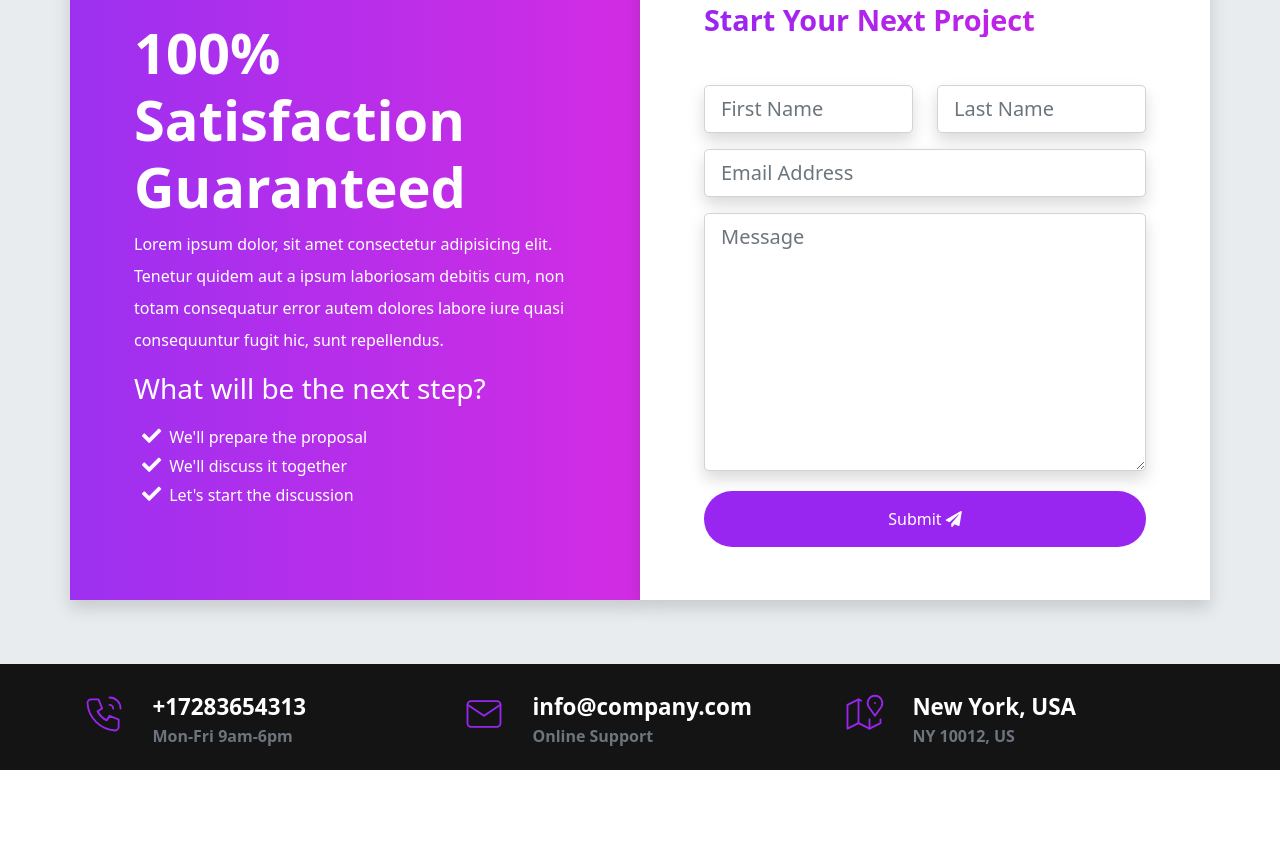
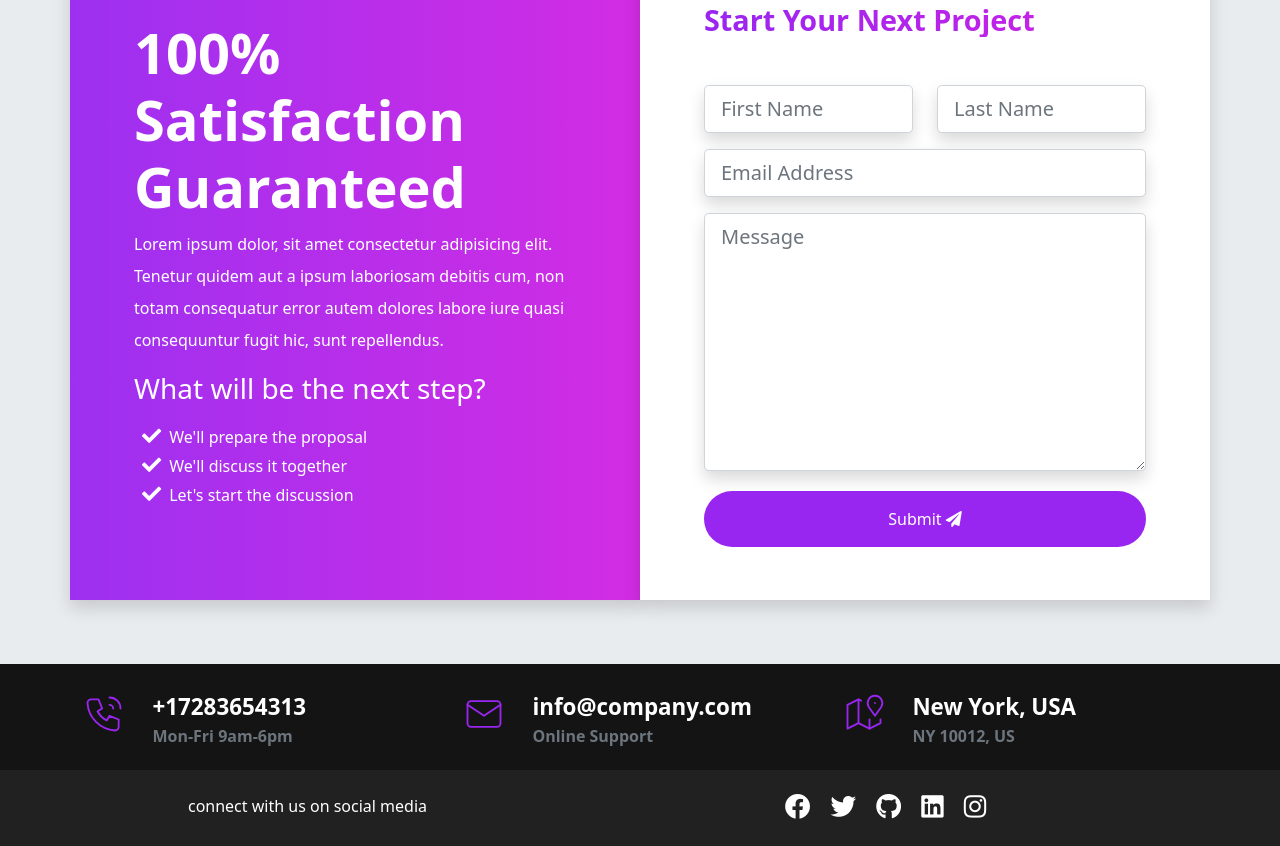
Before and after one commit to prajwalpoojary/bootstrap-website, a website: page index.html in a window 1280 px wide. Shown: the part 6990-7836 px from the top of the page. Before the commit the page ends 7760 px from the top, so only its background shows below. Drawn offline with Linux system fonts and the light colour scheme.

Commit message:
footer middle section

```diff
--- a/index.html
+++ b/index.html
@@ -702,6 +702,23 @@
         </div>
       </div>
     </div>
+    <!-- START THE SOCIAL MEDIA CONTENT -->
+    <div class="footer-sm" style="background-color: #212121">
+      <div class="container">
+        <div class="row py-4 text-center text-white">
+          <div class="col-md-6 col-lg-5 mb-4 mb-md-0">
+            connect with us on social media
+          </div>
+          <div class="col-md-6 col-lg-7">
+            <a href=""><i class="fab fa-facebook"></i></a>
+            <a href=""><i class="fab fa-twitter"></i></a>
+            <a href=""><i class="fab fa-github"></i></a>
+            <a href=""><i class="fab fa-linkedin"></i></a>
+            <a href=""><i class="fab fa-instagram"></i></a>
+          </div>
+        </div>
+      </div>
+    </div>
   </footer>
 
   <script src="assets/vendors/js/glightbox.min.js"></script>
--- a/scss/layout/_footer.scss
+++ b/scss/layout/_footer.scss
@@ -6,7 +6,7 @@
   background-color: $footer;
 }
 
-// START THE CONTACT BOX CONTENT
+// STYLE THE CONTACT BOX CONTENT
 .contact-box {
 
   &__icon {
@@ -43,3 +43,26 @@
     }
   }
 }
+
+// STYLE THE SOCIAL MEDIA CONTENT
+.footer-sm {
+
+  a {
+    color: $white;
+
+    i {
+      font-size: 1rem;
+      margin-left: 1rem;
+
+      @include media-breakpoint-up(sm) {
+        font-size: 1.6rem;
+      }
+    }
+
+    &:hover {
+      i {
+        color: $primary;
+      }
+    }
+  }
+}
```
Also changed, not shown: assets/css/main.css, 1 other file.
